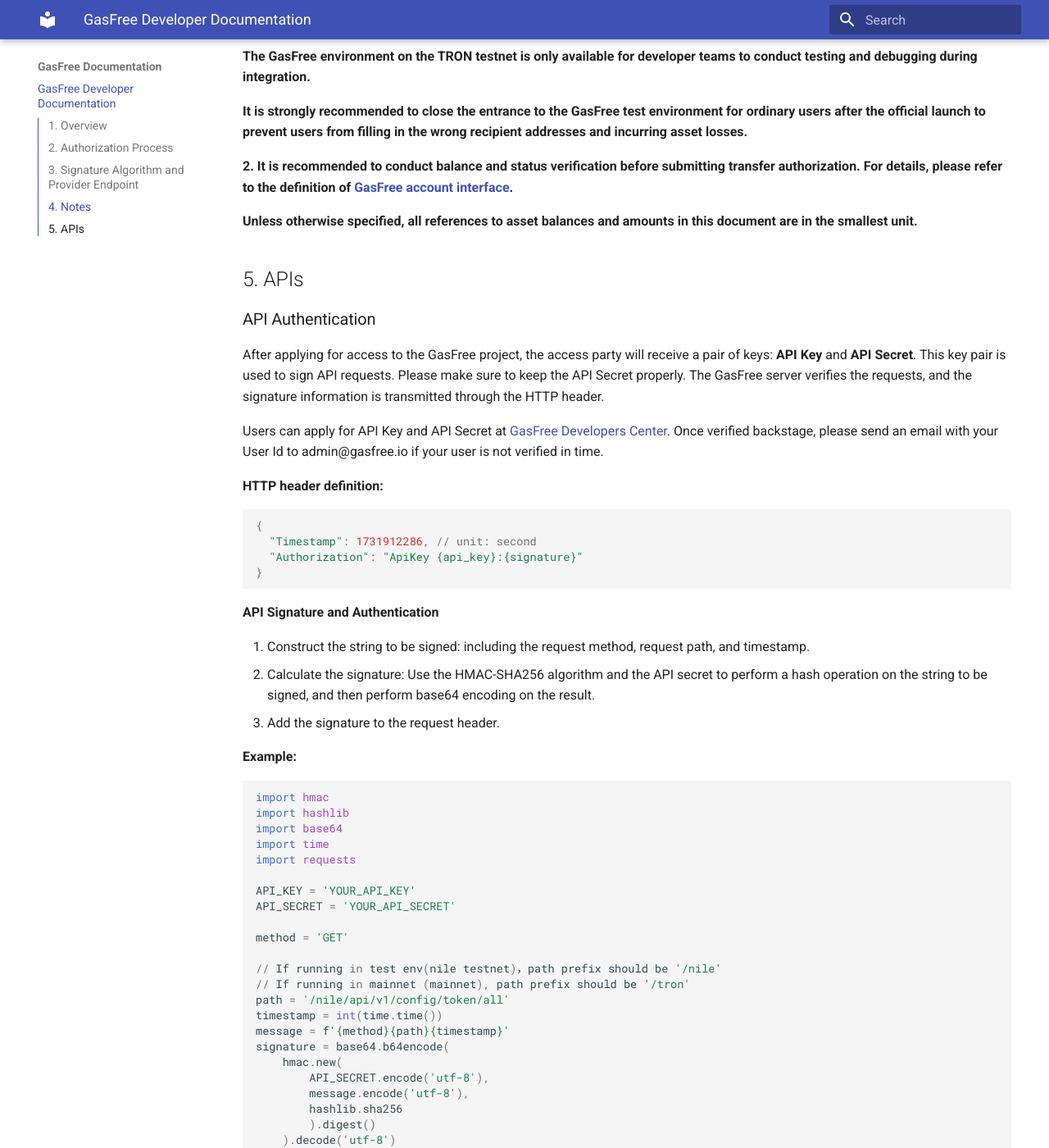
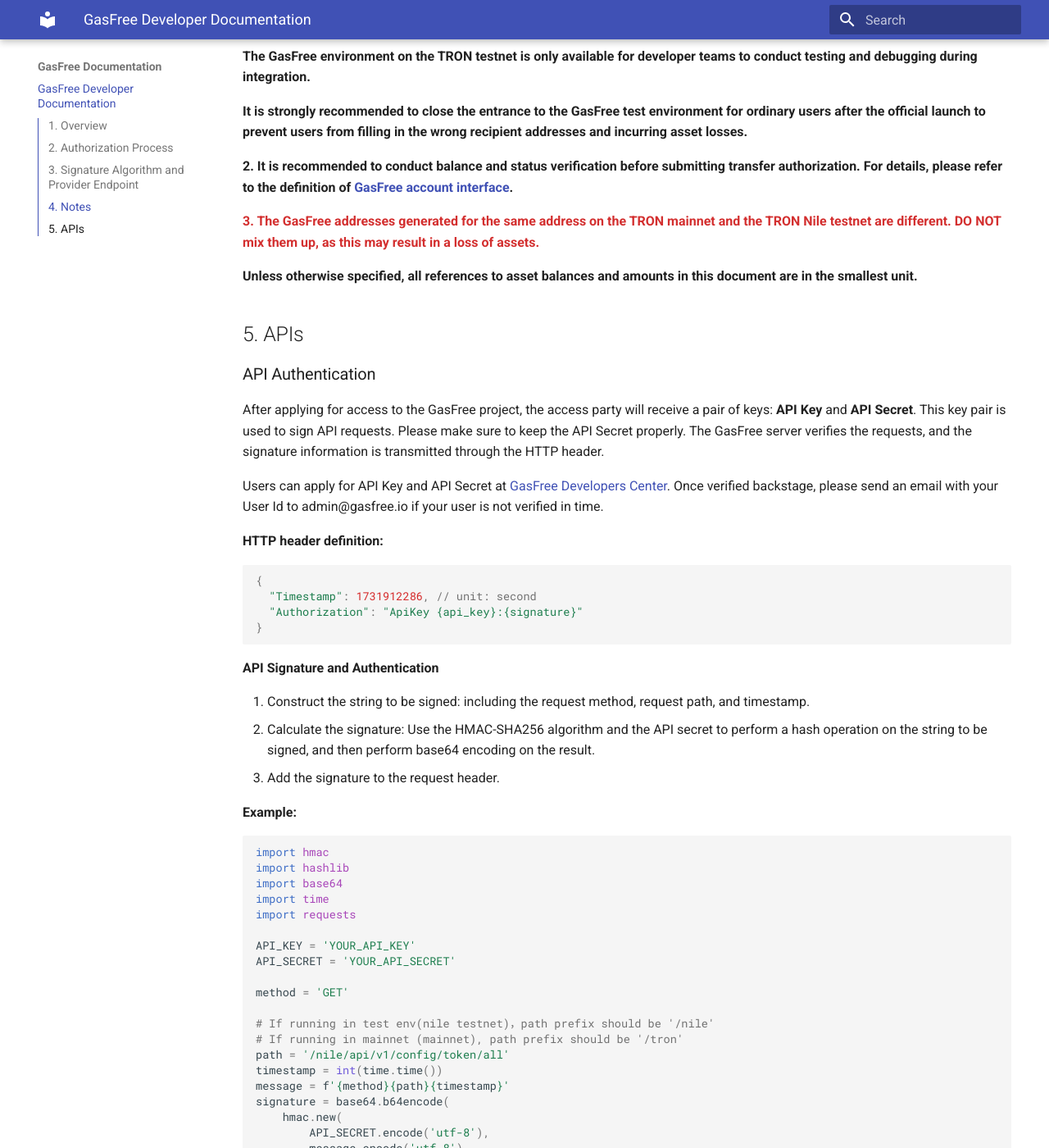
Before and after one commit to gasfreeio/developer-docs, an MkDocs documentation site: the page built from docs/index.md, in a window 1280 px wide and 1400 px high, scrolled down 4805 px. Shown: the whole window at 82% size. Built offline with MkDocs 1.6.1 and Material for MkDocs 9.7.7, drawn with Linux system fonts in a browser that asks for light colours; some of the changed text lies outside the part shown.

Commit message:
docs: fix typos and add mainnet/testnet address warning
- Fix traceId typo in transfer status link
- Use Python comment syntax in signature example
- Rename allow_submit to allowSubmit in account response example
- Warn that GasFree addresses differ between TRON mainnet and Nile testnet

Co-Authored-By: Claude Opus 5.5 (1M context) <noreply@anthropic.com>

```diff
--- a/docs/index.md
+++ b/docs/index.md
@@ -174,6 +174,8 @@ Nile testnet faucet: [https://nileex.io/join/getJoinPage](https://nileex.io/join
 
 **2. It is recommended to conduct balance and status verification before submitting transfer authorization. For details, please refer to the definition of [GasFree account interface](#get-apiv1addressaccountaddress).**
 
+<span style="color: #d32f2f">**3. The GasFree addresses generated for the same address on the TRON mainnet and the TRON Nile testnet are different. DO NOT mix them up, as this may result in a loss of assets.**</span>
+
 **Unless otherwise specified, all references to asset balances and amounts in this document are in the smallest unit.**
 
 ## 5. APIs
@@ -213,8 +215,8 @@ API_SECRET = 'YOUR_API_SECRET'
 
 method = 'GET'
 
-// If running in test env(nile testnet)，path prefix should be '/nile'
-// If running in mainnet (mainnet), path prefix should be '/tron'
+# If running in test env(nile testnet)，path prefix should be '/nile'
+# If running in mainnet (mainnet), path prefix should be '/tron'
 path = '/nile/api/v1/config/token/all'
 timestamp = int(time.time())
 message = f'{method}{path}{timestamp}'
```
Also changed, not shown: other parts of docs/index.md (+2 -2 lines).
